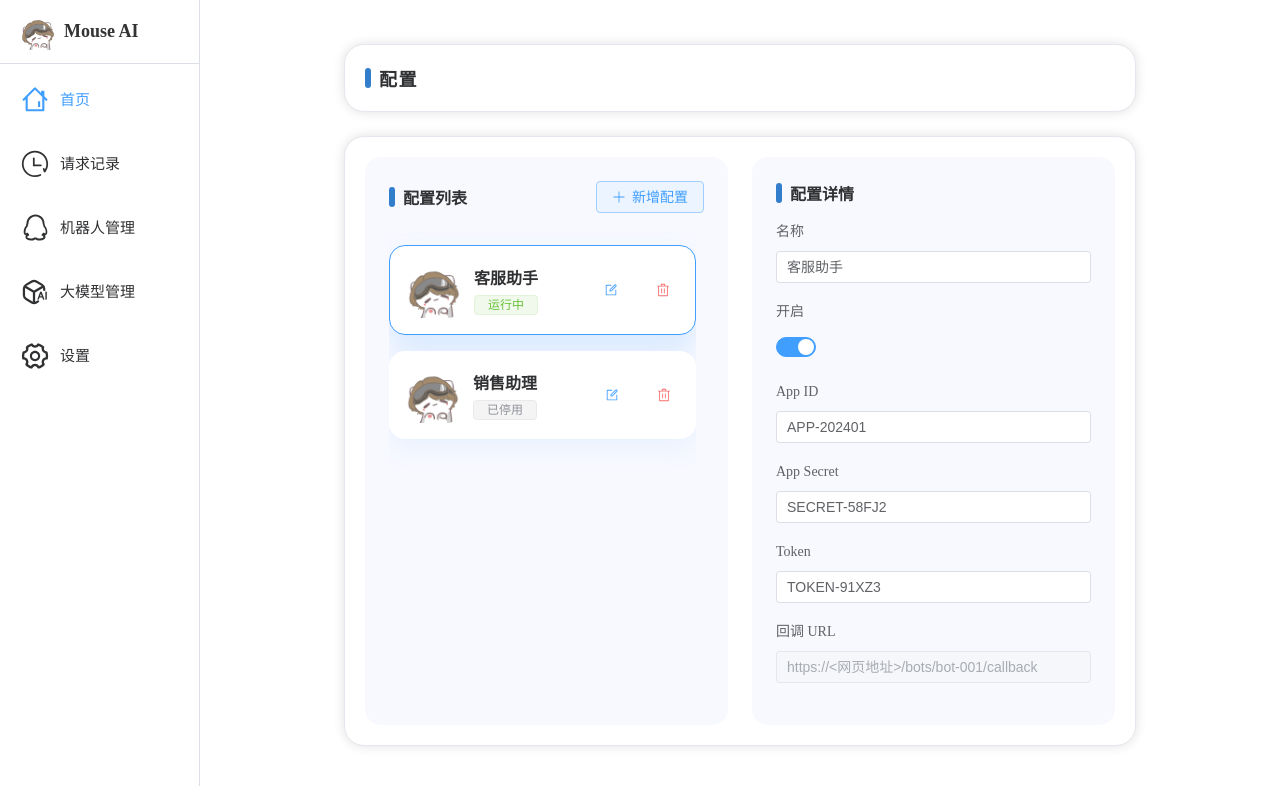
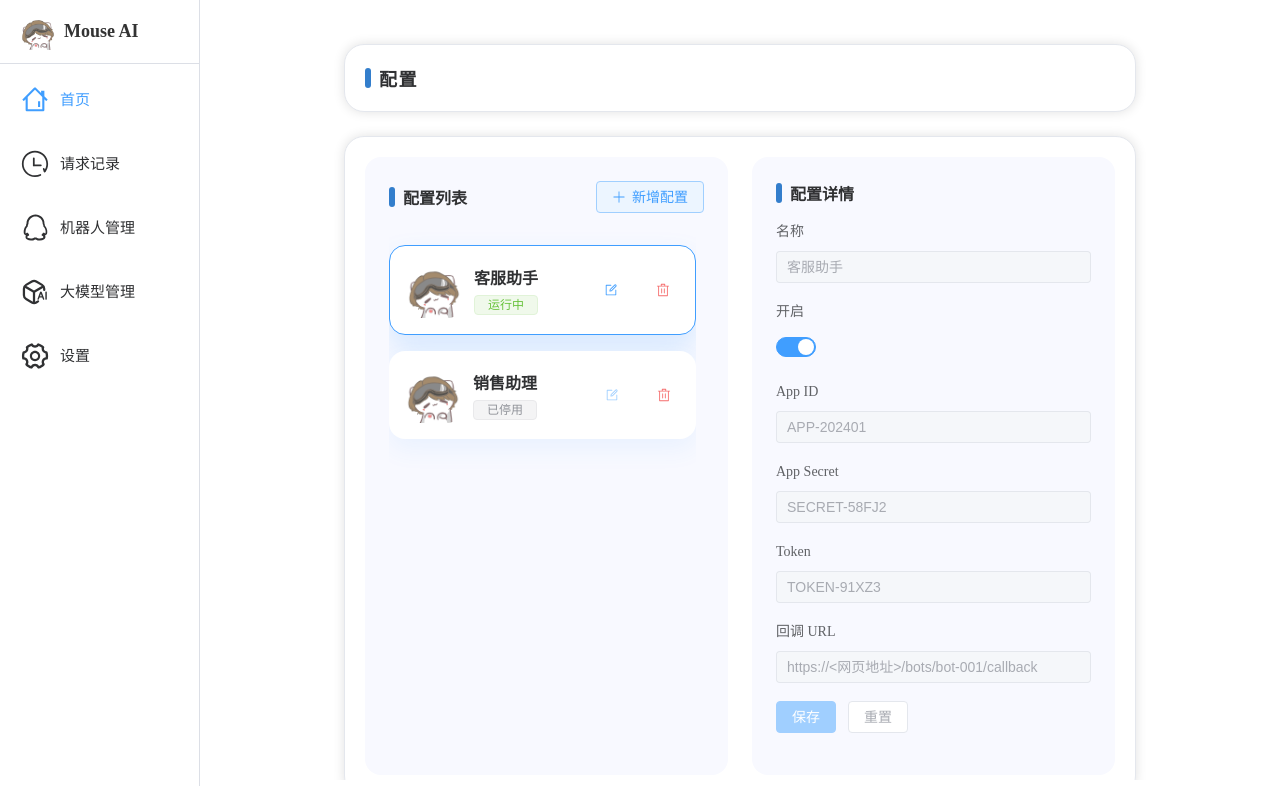
Before and after one commit to Ezekielx-Evans/little-mouse-ai, a Vue app: page /bots in a window 1280 px wide. Both pictures are taken after a click on the picture 434 px from the left and 290 px from the top of the page. Shown: the top 786 px of the page. Built offline with nearby package versions, Linux system fonts and the light colour scheme.

Commit message:
机器人管理页面，除表单验证

```diff
--- a/src/views/layout/BotManagement.vue
+++ b/src/views/layout/BotManagement.vue
@@ -1,18 +1,22 @@
 <script setup>
 
+import {Delete, Edit, Plus} from '@element-plus/icons-vue'
 import {ElMessage, ElMessageBox} from 'element-plus'
-import {Delete, Edit, Plus} from '@element-plus/icons-vue'
-import {computed, ref, watch} from "vue";
+import {computed, onMounted, ref} from "vue";
 
-const configs = ref([
-    {
+// 配置文件列表
+const configs = ref([])
+
+// 获取配置文件
+const getConfigs = () => {
+    configs.value.push({
             id: 'bot-001',
             name: '客服助手',
             enabled: true,
             appId: 'APP-202401',
             appSecret: 'SECRET-58FJ2',
             token: 'TOKEN-91XZ3',
-        image: new URL('@/assets/images/little-mouse.png', import.meta.url).href,
+            image: '/src/assets/images/little-mouse.png',
         },
         {
             id: 'bot-002',
@@ -21,21 +25,30 @@ const configs = ref([
             appId: '',
             appSecret: '',
             token: '',
-        image: new URL('@/assets/images/little-mouse.png', import.meta.url).href,
-    },
-])
+            image: '/src/assets/images/little-mouse.png',
+        },)
+}
 
+
+// 当前选中的配置ID
 const selectedId = ref(configs.value[0]?.id ?? '')
 
+// 当前选中的配置文件
+const currentConfig = ref()
+
+// 选择其他配置时的行为
 const handleSelect = (id) => {
     selectedId.value = id
+    isDisabled.value = true
+    currentConfig.value = configs.value.find(item => item.id === id)
 }
 
+// 添加配置时的行为
 const handleAdd = () => {
     const index = configs.value.length + 1
     const id = `bot-${Date.now()}`
     const name = `机器人配置 ${index}`
-    const image = new URL('@/assets/images/little-mouse.png', import.meta.url).href
+    const image = '/src/assets/images/little-mouse.png'
 
     configs.value.push({
         id,
@@ -47,10 +60,17 @@ const handleAdd = () => {
         image,
     })
 
-    selectedId.value = id
+    handleSelect(id)
     ElMessage.success('已新增机器人配置')
 }
 
+// 点击编辑按钮时的行为
+const handleEdit = (item) => {
+    isDisabled.value = false
+    ElMessage.success(`正在编辑「${item.name}」`)
+}
+
+// 删除配置时的行为
 const handleDelete = (config) => {
     ElMessageBox.confirm(`确认删除「${config.name}」吗？`, '提示', {
         confirmButtonText: '确定',
@@ -71,25 +91,18 @@ const handleDelete = (config) => {
         })
 }
 
-const handleEdit = (config) => {
-    ElMessage.success(`「${config.name}」配置，保存成功`)
-    selectedId.value = config.id
-}
+// 是否允许编辑配置
+const isDisabled = ref(true)
 
-const currentConfig = computed(() => configs.value.find((item) => item.id === selectedId.value))
-
+// 生成回调地址的函数
 const generateCallbackUrl = (id) => `https://<网页地址>/bots/${id}/callback`
 
+// 实时更新回调地址，如果没有则调用生成函数
 const callbackUrl = computed(() => (currentConfig.value ? generateCallbackUrl(currentConfig.value.id) : ''))
 
-watch(
-    () => currentConfig.value?.enabled,
-    (val, oldVal) => {
-        if (typeof val === 'boolean' && val !== oldVal && currentConfig.value) {
-            ElMessage.success(`「${currentConfig.value.name}」已${val ? '开启' : '关闭'}`)
-        }
-    }
-)
+onMounted(() => {
+    getConfigs()
+})
 
 </script>
 
@@ -143,6 +156,7 @@ watch(
 
                                 <div class="config-actions">
                                     <el-button
+                                        :disabled="item.id !== selectedId"
                                         :icon="Edit"
                                         circle
                                         text
@@ -169,9 +183,13 @@ watch(
                         </div>
                         <div v-if="currentConfig" class="detail-content">
                             <el-form :model="currentConfig" label-position="top" label-width="96px">
+                                <!-- 机器人名称 -->
                                 <el-form-item label="名称">
-                                    <el-input v-model="currentConfig.name" 请输入机器人名称/>
+                                    <el-input v-model="currentConfig.name" :disabled="isDisabled"
+                                              placeholder="请输入机器人名称"/>
                                 </el-form-item>
+
+                                <!-- 开启按钮 -->
                                 <el-form-item label="开启">
                                     <el-switch
                                         v-model="currentConfig.enabled"
@@ -179,18 +197,40 @@ watch(
                                         inactive-color="#909399"
                                     />
                                 </el-form-item>
+
+                                <!-- App ID -->
                                 <el-form-item label="App ID">
-                                    <el-input v-model="currentConfig.appId" placeholder="请输入 App ID"/>
+                                    <el-input v-model="currentConfig.appId" :disabled="isDisabled"
+                                              placeholder="请输入 App ID"/>
                                 </el-form-item>
+
+                                <!-- App Secret -->
                                 <el-form-item label="App Secret">
-                                    <el-input v-model="currentConfig.appSecret" placeholder="请输入 App Secret"/>
+                                    <el-input v-model="currentConfig.appSecret" :disabled="isDisabled"
+                                              placeholder="请输入 App Secret"/>
                                 </el-form-item>
+
+                                <!-- Token -->
                                 <el-form-item label="Token">
-                                    <el-input v-model="currentConfig.token" placeholder="请输入 Token"/>
+                                    <el-input v-model="currentConfig.token" :disabled="isDisabled"
+                                              placeholder="请输入 Token"/>
                                 </el-form-item>
+
+                                <!-- 回调 URL -->
                                 <el-form-item label="回调 URL">
                                     <el-input :model-value="callbackUrl" disabled/>
                                 </el-form-item>
+
+                                <!-- 保存与重置按钮 -->
+                                <el-form-item>
+                                    <el-button :disabled="isDisabled" type="primary" @click="submitForm(ruleFormRef)">
+                                        保存
+                                    </el-button>
+                                    <el-button :disabled="isDisabled" @click="resetForm(ruleFormRef)">
+                                        重置
+                                    </el-button>
+                                </el-form-item>
+
                             </el-form>
                         </div>
                         <div v-else class="empty-state">
```
Lines whose indentation alone changed are shown as unchanged.
